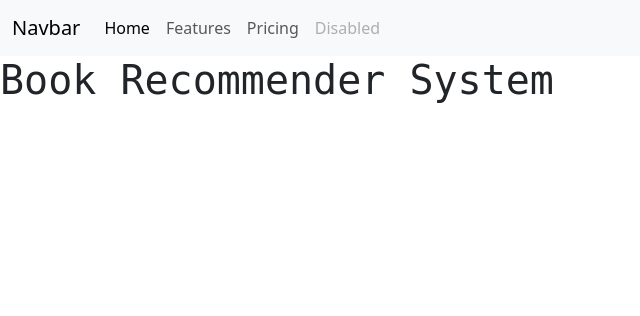
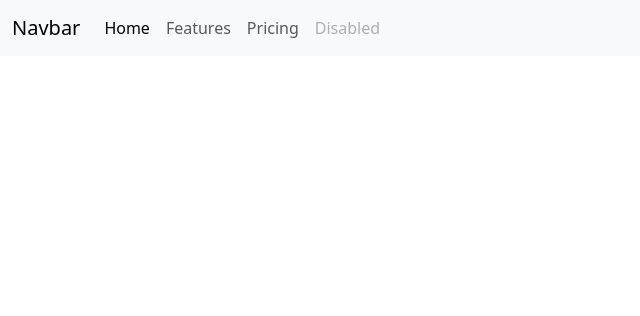
Before and after one commit to nirmit27/Book-Recommender-System, a Flask app: page / in a window 1280 px wide. Shown: the top 316 px of the page, without its empty margins (0-640 px from the left). Run offline with Flask 3, Linux system fonts and the light colour scheme.

Commit message:
Bootstrap

```diff
--- a/templates/index.html
+++ b/templates/index.html
@@ -43,7 +43,9 @@
 <!--------------------------------------------------------------------------------------------------->
 
 <!--------------------------------------------- B O D Y --------------------------------------------->
-<h1>{{ title }}</h1>
+<div class="">
+
+</div>
 <!--------------------------------------------------------------------------------------------------->
 
 </body>
```
